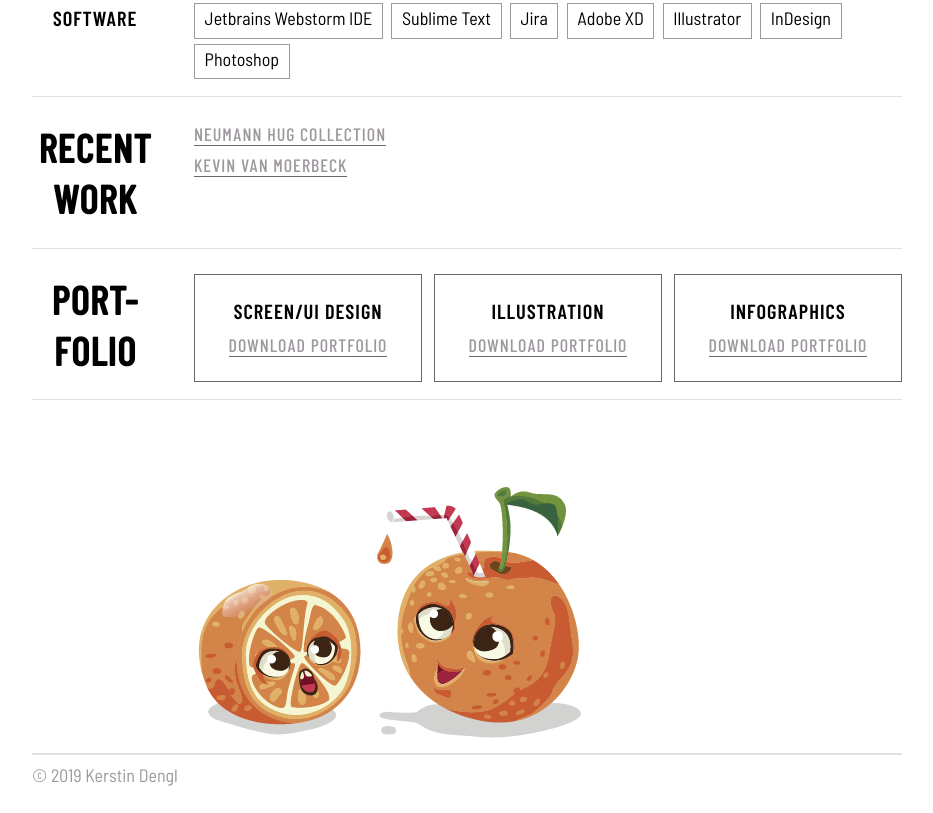
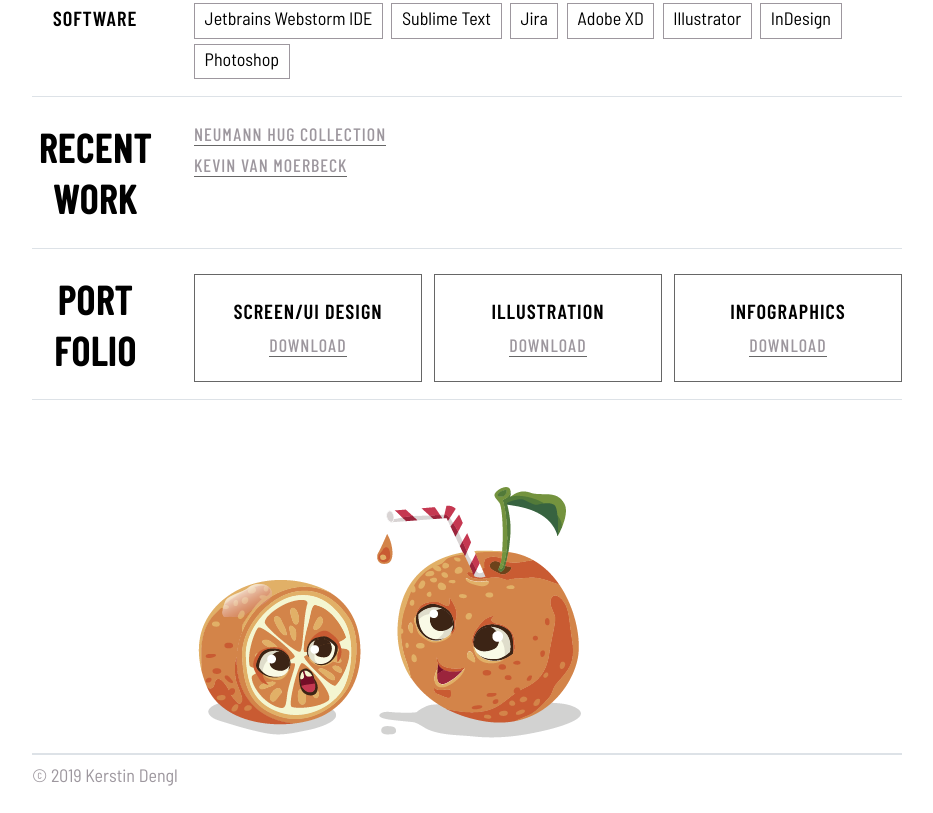
Before and after one commit to nadgerz/moppets-website, a Gatsby site: page / in a window 1280 px wide. Shown: the part 725-1538 px from the top of the page, without its empty margins (173-1106 px from the left). Built offline with nearby package versions, Linux system fonts and the light colour scheme; Gatsby itself is replaced by a stand-in of ours.

Commit message:
changed text of portfolio download link

```diff
--- a/src/components/portfolio.js
+++ b/src/components/portfolio.js
@@ -7,7 +7,7 @@ import infographicsPDF from "../assets/pdf/2019_Portfolio_Infographics.pdf"
 import "../assets/css/components/portfolio.scss"
 
 
-const Portfolio = (  ) => (
+const Portfolio = () => (
   <>
     <section className="recent-work">
       <aside className="sidebar-left">
@@ -24,7 +24,8 @@ const Portfolio = (  ) => (
 
     <section className={"portfolios"}>
       <aside className="sidebar-left">
-        <h2>Port-folio</h2>
+        <h2>Port</h2>
+        <h2>folio</h2>
       </aside>
 
       <div className="container">
@@ -33,7 +34,7 @@ const Portfolio = (  ) => (
              href={screenPDF}
              download={`KerstinDengl_ScreenUiPortfolio`}>
             <h3>Screen/UI Design</h3>
-            DOWNLOAD PORTFOLIO
+            DOWNLOAD
           </a>
         </div>
 
@@ -42,7 +43,7 @@ const Portfolio = (  ) => (
              href={illustrationPDF}
              download={`KerstinDengl_IllustrationPortfolio`}>
             <h3>Illustration</h3>
-            DOWNLOAD PORTFOLIO
+            DOWNLOAD
           </a>
         </div>
 
@@ -51,7 +52,7 @@ const Portfolio = (  ) => (
              href={infographicsPDF}
              download={`KerstinDengl_InfographicsPortfolio`}>
             <h3>Infographics</h3>
-            DOWNLOAD PORTFOLIO
+            DOWNLOAD
           </a>
         </div>
       </div>
```
